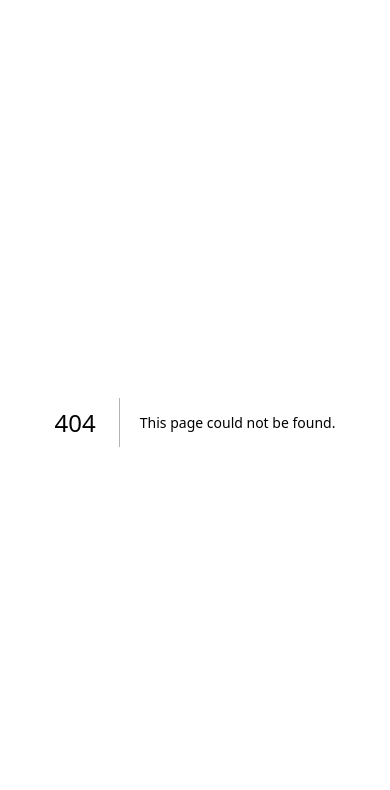
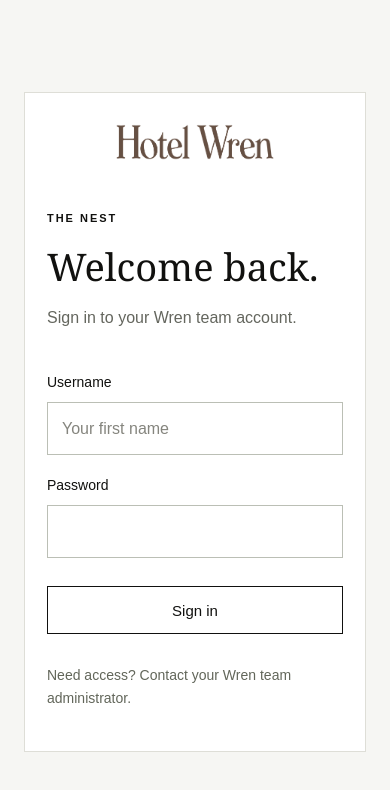
Before and after one commit to thelifeoferic/Inventory, a Next.js app: page /login in a window 390 px wide. Before the commit this address had no page. Shown: the top 790 px of the page. Built offline with nearby package versions, Linux system fonts and the light colour scheme; no server answers.

Commit message:
Add scheduling requests, inventory voice questions, and mobile refinements

```diff
--- /dev/null
+++ b/app/login/page.tsx
@@ -0,0 +1,48 @@
+"use client";
+
+import { FormEvent, useEffect, useState } from "react";
+
+export default function LoginPage() {
+  const [message, setMessage] = useState("");
+  const [mustChange,setMustChange] = useState(false);
+  const [busy,setBusy] = useState(false);
+  useEffect(() => { fetch("/api/session").then(async response => { if(response.ok) { const user=await response.json(); if(user.mustChange) setMustChange(true); else window.location.assign("/"); } }).catch(() => {}); },[]);
+  async function submit(event: FormEvent<HTMLFormElement>) {
+    event.preventDefault();
+    setBusy(true); setMessage("");
+    const formElement = event.currentTarget;
+    const form = new FormData(formElement);
+    if(mustChange && form.get("password") !== form.get("confirm")) { setMessage("Passwords must match."); setBusy(false); return; }
+    try {
+      const response=await fetch(mustChange ? "/api/password" : "/api/login", {method:"POST", headers:{"Content-Type":"application/json"}, body:JSON.stringify({username:form.get("username"),password:form.get("password")})});
+      const result=await response.json();
+      if(!response.ok) throw new Error(result.error || "Sign-in failed. Please try again.");
+      if(result.mustChange) { setMustChange(true); formElement.reset(); }
+      else window.location.assign("/");
+    } catch(error) { setMessage(error instanceof Error ? error.message : "Unable to sign in."); }
+    finally { setBusy(false); }
+  }
+  return (
+    <main className="wren-login">
+      <section className="wren-login-card" aria-labelledby="login-title">
+        {/* eslint-disable-next-line @next/next/no-img-element */}
+        <img className="wren-login-logo" src="/hotel-wren-logotype-brown.png" alt="Hotel Wren" />
+        <p className="eyebrow">THE NEST</p>
+        <h1 id="login-title">{mustChange ? "Make it yours." : "Welcome back."}</h1>
+        <p className="wren-login-intro">{mustChange ? "Choose a new password with at least 8 characters before continuing." : "Sign in to your Wren team account."}</p>
+        <form onSubmit={submit} key={mustChange ? "change" : "login"}>
+          {!mustChange && <>
+          <label htmlFor="username">Username</label>
+          <input id="username" name="username" autoComplete="username" autoCapitalize="none" spellCheck={false} placeholder="Your first name" required />
+          </>}
+          <label htmlFor="password">{mustChange ? "New password" : "Password"}</label>
+          <input id="password" name="password" type="password" autoComplete={mustChange ? "new-password" : "current-password"} minLength={mustChange ? 8 : undefined} maxLength={256} required />
+          {mustChange && <><label htmlFor="confirm">Confirm new password</label><input id="confirm" name="confirm" type="password" autoComplete="new-password" minLength={8} maxLength={256} required /></>}
+          <button className="button" type="submit" disabled={busy}>{busy ? "Please wait…" : mustChange ? "Save password & continue" : "Sign in"}</button>
+          {message && <p className="wren-login-message" role="status">{message}</p>}
+        </form>
+        <p className="wren-login-help">Need access? Contact your Wren team administrator.</p>
+      </section>
+    </main>
+  );
+}
```
